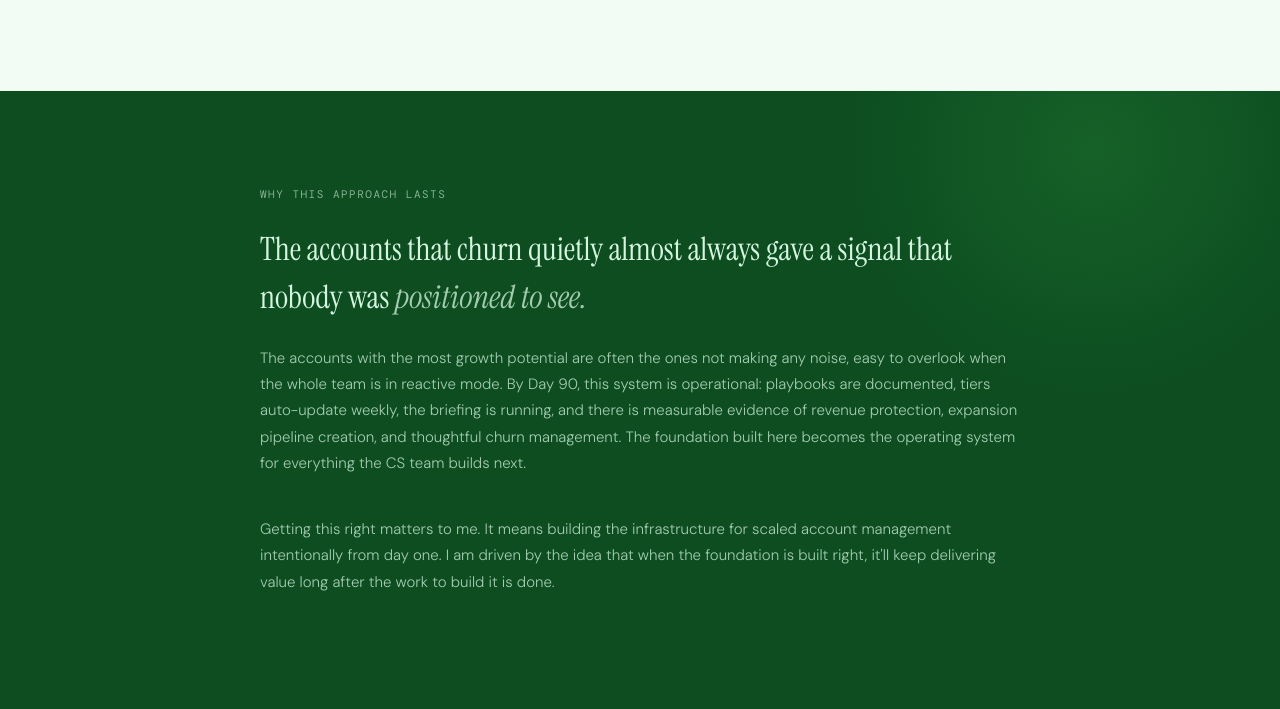
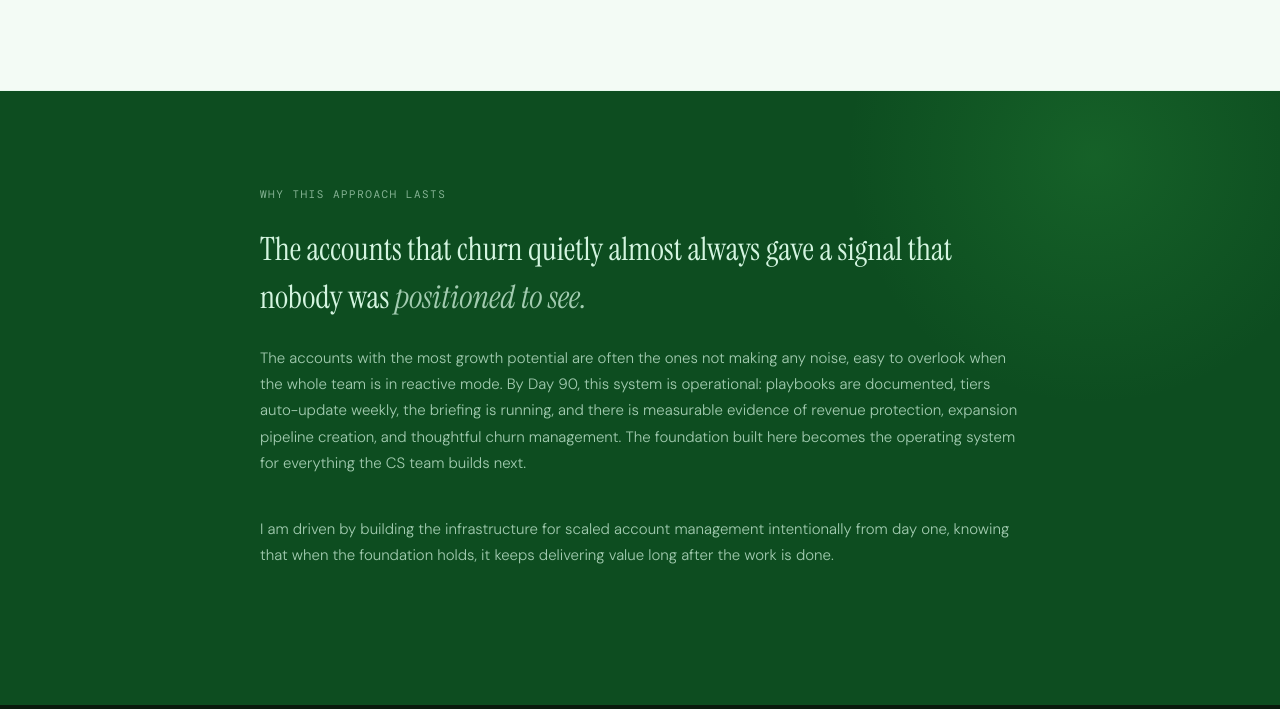
Before and after one commit to YourAutoMate/Branch-CSOps-CaseStudy-Mitzuy, a plain HTML site: page index.html in a window 1280 px wide. Shown: the part 5444-6153 px from the top of the page. Drawn offline with nearby package versions, Linux system fonts and the light colour scheme.

Commit message:
Add files via upload

```diff
--- a/index.html
+++ b/index.html
@@ -998,7 +998,7 @@
     <div class="closing-eyebrow reveal">Why this approach lasts</div>
     <p class="closing-quote reveal">The accounts that churn quietly almost always gave a signal that nobody was <em>positioned to see.</em></p>
     <p class="closing-body reveal">The accounts with the most growth potential are often the ones not making any noise, easy to overlook when the whole team is in reactive mode. By Day 90, this system is operational: playbooks are documented, tiers auto-update weekly, the briefing is running, and there is measurable evidence of revenue protection, expansion pipeline creation, and thoughtful churn management. The foundation built here becomes the operating system for everything the CS team builds next.</p>
-    <p class="closing-body reveal">Getting this right matters to me. It means building the infrastructure for scaled account management intentionally from day one. I am driven by the idea that when the foundation is built right, it'll keep delivering value long after the work to build it is done.</p>
+    <p class="closing-body reveal">I am driven by building the infrastructure for scaled account management intentionally from day one, knowing that when the foundation holds, it keeps delivering value long after the work is done.</p>
 
   </div>
 </section>
```
